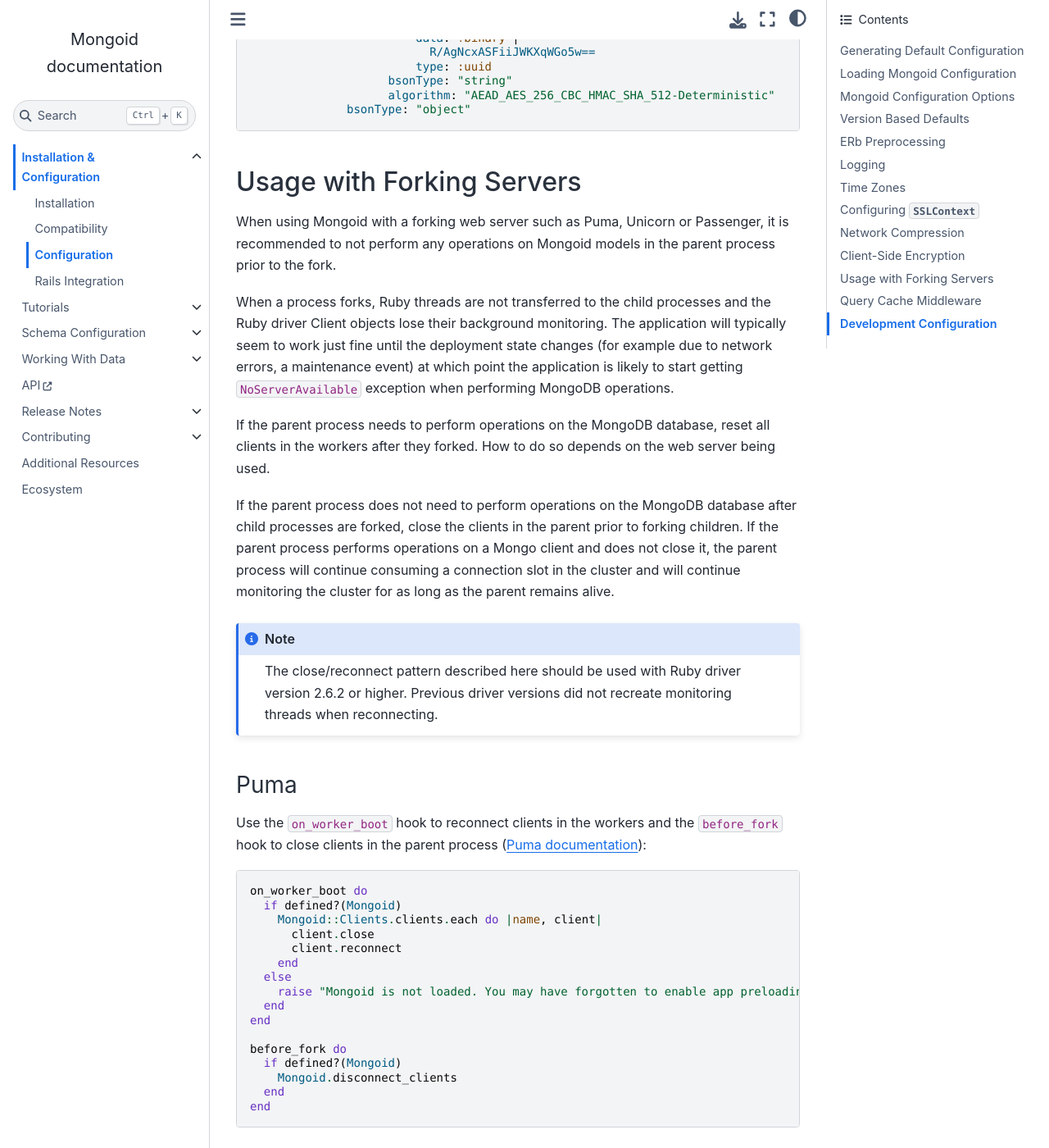
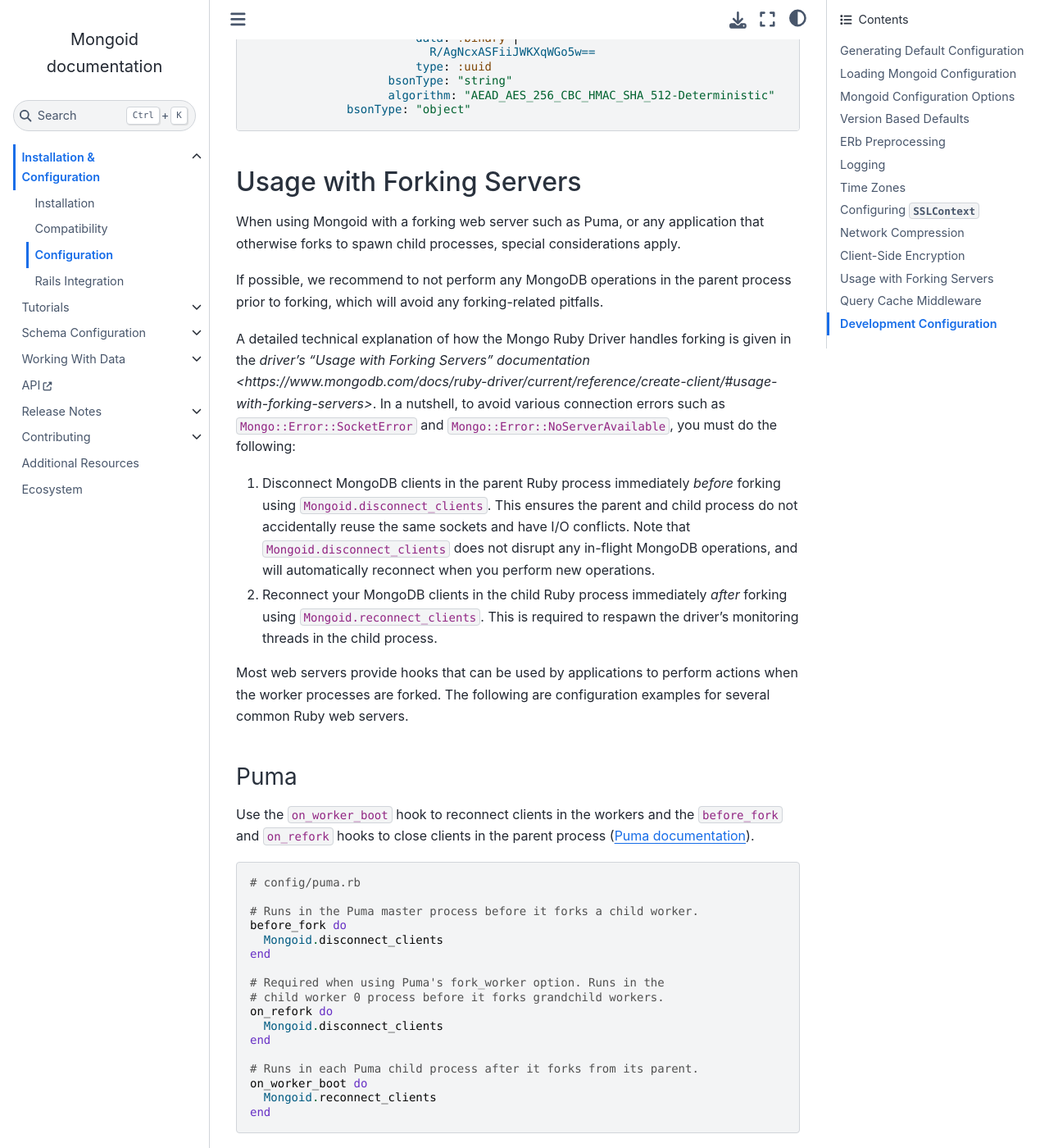
Before and after one commit to i80and/docs-mongoid, a Sphinx documentation site: the page built from docs/reference/configuration.txt, in a window 1280 px wide and 1400 px high, scrolled down 16873 px. Shown: the whole window at 82% size. Built offline with Sphinx 7.4.7 and the Sphinx Book theme 1.1.4, drawn with Linux system fonts in a browser that asks for light colours; some of the changed text lies outside the part shown.

Commit message:
MONGOID-5758: Add Mongoid.reconnect_clients and improve forking webserver documentation (#5808)
* This PR does the following:
- Add Mongoid.reconnect_clients (analogous to Mongoid.disconnect_clients). The reason for adding this is to simply web server hooks (see added docs.)
- Corrects the @return in the docs for disconnect_clients. Also added specs for the existing behavior.
- Updates documentation related to web server forking.

* Fix method name

* More terse syntax

* Preserve old return type

* Update configuration.txt

* Update configuration.txt

```diff
--- a/docs/reference/configuration.txt
+++ b/docs/reference/configuration.txt
@@ -863,58 +863,57 @@ as the following example shows:
 Usage with Forking Servers
 ==========================
 
-When using Mongoid with a forking web server such as Puma, Unicorn or
-Passenger, it is recommended to not perform any operations on Mongoid models
-in the parent process prior to the fork.
+When using Mongoid with a forking web server such as Puma, or any application
+that otherwise forks to spawn child processes, special considerations apply.
 
-When a process forks, Ruby threads are not transferred to the child processes
-and the Ruby driver Client objects lose their background monitoring. The
-application will typically seem to work just fine until the deployment
-state changes (for example due to network errors, a maintenance event) at
-which point the application is likely to start getting ``NoServerAvailable``
-exception when performing MongoDB operations.
+If possible, we recommend to not perform any MongoDB operations in the parent
+process prior to forking, which will avoid any forking-related pitfalls.
 
-If the parent process needs to perform operations on the MongoDB database,
-reset all clients in the workers after they forked. How to do so depends
-on the web server being used.
+A detailed technical explanation of how the Mongo Ruby Driver handles forking
+is given in the `driver's "Usage with Forking Servers" documentation
+<https://www.mongodb.com/docs/ruby-driver/current/reference/create-client/#usage-with-forking-servers>`.
+In a nutshell, to avoid various connection errors such as ``Mongo::Error::SocketError``
+and ``Mongo::Error::NoServerAvailable``, you must do the following:
 
-If the parent process does not need to perform operations on the MongoDB
-database after child processes are forked, close the clients in the parent
-prior to forking children. If the parent process performs operations on a Mongo
-client and does not close it, the parent process will continue consuming a
-connection slot in the cluster and will continue monitoring the cluster for
-as long as the parent remains alive.
+1. Disconnect MongoDB clients in the parent Ruby process immediately *before*
+   forking using ``Mongoid.disconnect_clients``. This ensures the parent and child
+   process do not accidentally reuse the same sockets and have I/O conflicts.
+   Note that ``Mongoid.disconnect_clients`` does not disrupt any in-flight
+   MongoDB operations, and will automatically reconnect when you perform new
+   operations.
+2. Reconnect your MongoDB clients in the child Ruby process immediately *after*
+   forking using ``Mongoid.reconnect_clients``. This is required to respawn
+   the driver's monitoring threads in the child process.
 
-.. note::
-
-  The close/reconnect pattern described here should be used with Ruby driver
-  version 2.6.2 or higher. Previous driver versions did not recreate
-  monitoring threads when reconnecting.
+Most web servers provide hooks that can be used by applications to
+perform actions when the worker processes are forked. The following
+are configuration examples for several common Ruby web servers.
 
 Puma
 ----
 
 Use the ``on_worker_boot`` hook to reconnect clients in the workers and
-the ``before_fork`` hook to close clients in the parent process
-(`Puma documentation <https://puma.io/puma/>`_):
+the ``before_fork`` and ``on_refork`` hooks to close clients in the
+parent process (`Puma documentation <https://puma.io/puma/#clustered-mode>`_).
 
 .. code-block:: ruby
 
-  on_worker_boot do
-    if defined?(Mongoid)
-      Mongoid::Clients.clients.each do |name, client|
-        client.close
-        client.reconnect
-      end
-    else
-      raise "Mongoid is not loaded. You may have forgotten to enable app preloading."
-    end
+  # config/puma.rb
+
+  # Runs in the Puma master process before it forks a child worker.
+  before_fork do
+    Mongoid.disconnect_clients
   end
 
-  before_fork do
-    if defined?(Mongoid)
-      Mongoid.disconnect_clients
-    end
+  # Required when using Puma's fork_worker option. Runs in the
+  # child worker 0 process before it forks grandchild workers.
+  on_refork do
+    Mongoid.disconnect_clients
+  end
+
+  # Runs in each Puma child process after it forks from its parent.
+  on_worker_boot do
+    Mongoid.reconnect_clients
   end
 
 Unicorn
@@ -926,21 +925,14 @@ the ``before_fork`` hook to close clients in the parent process
 
 .. code-block:: ruby
 
-  after_fork do |server, worker|
-    if defined?(Mongoid)
-      Mongoid::Clients.clients.each do |name, client|
-        client.close
-        client.reconnect
-      end
-    else
-      raise "Mongoid is not loaded. You may have forgotten to enable app preloading."
-    end
+  # config/unicorn.rb
+
+  before_fork do |_server, _worker|
+    Mongoid.disconnect_clients
   end
 
-  before_fork do |server, worker|
-    if defined?(Mongoid)
-      Mongoid.disconnect_clients
-    end
+  after_fork do |_server, _worker|
+    Mongoid.reconnect_clients
   end
 
 Passenger
@@ -956,12 +948,7 @@ before the workers are forked.
 
   if defined?(PhusionPassenger)
     PhusionPassenger.on_event(:starting_worker_process) do |forked|
-      if forked
-        Mongoid::Clients.clients.each do |name, client|
-          client.close
-          client.reconnect
-        end
-      end
+      Mongoid.reconnect_clients if forked
     end
   end
 
```
